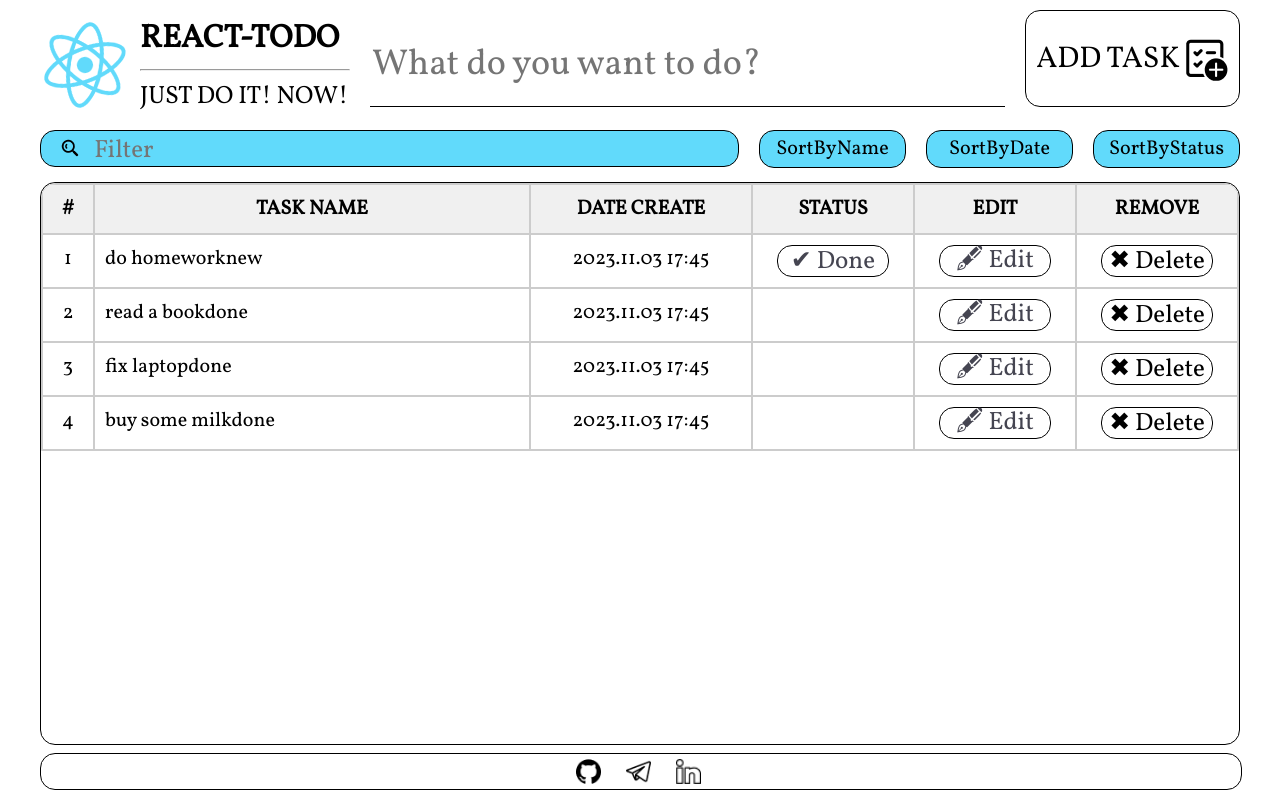
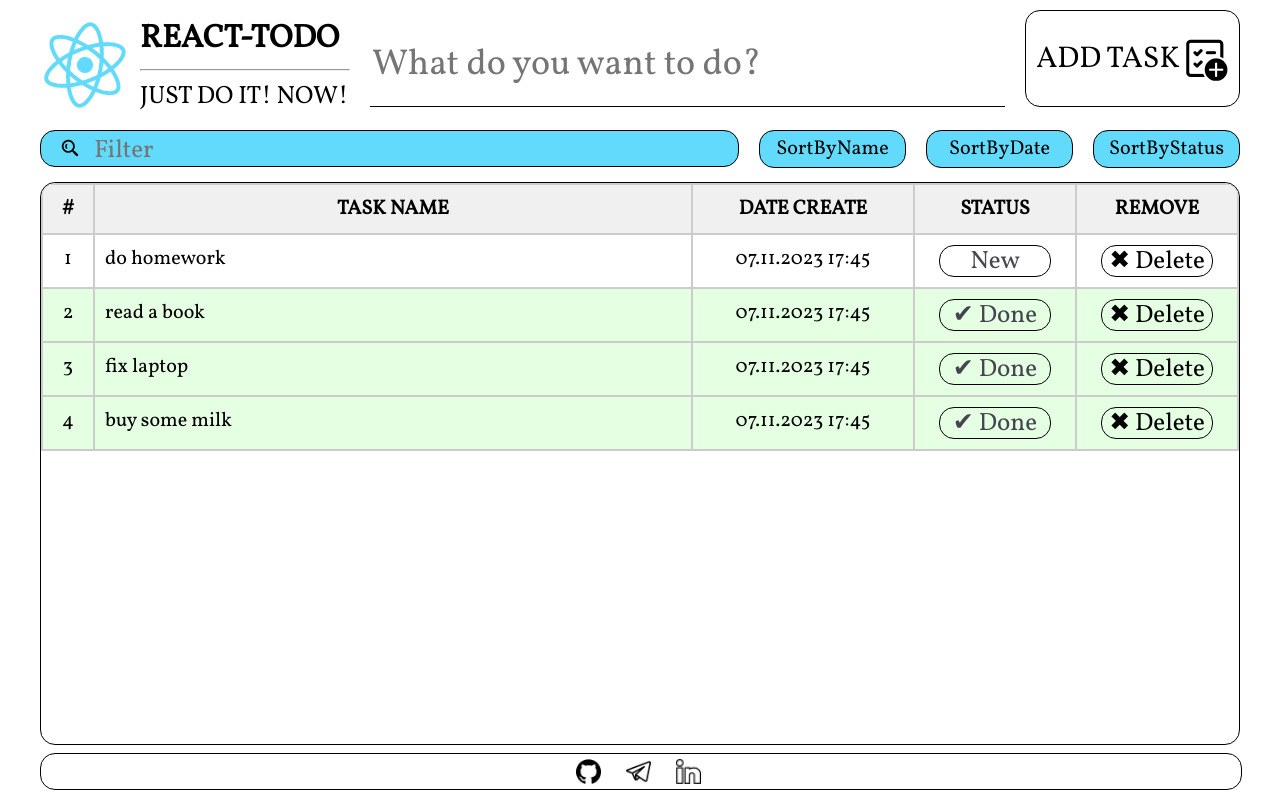
Before and after one commit to kingov-alexey/react-todo, a React (Create React App) app: page / in a window 1280 px wide. Built offline with nearby package versions, Linux system fonts and the light colour scheme.

Commit message:
feat: status change and refactor

```diff
--- a/src/App.js
+++ b/src/App.js
@@ -21,6 +21,7 @@ function App() {
     //ТО ПОЛНОСТЬЮ ПЕРЕЗАПИСЫВАЮ itemList
   }, []);
 
+  //CREATE ITEM
   const onAddClick = () => {
     if (inputTaskAddValue) {
       //формирую дату время
@@ -30,7 +31,7 @@ function App() {
       const day = String(currentDate.getDate()).padStart(2, "0");
       const hours = String(currentDate.getHours()).padStart(2, "0");
       const minutes = String(currentDate.getMinutes()).padStart(2, "0");
-      const formattedDate = `${year}.${month}.${day} ${hours}:${minutes}`;
+      const formattedDate = `${day}.${month}.${year} ${hours}:${minutes}`;
 
       //формирую id
       const id =
@@ -55,19 +56,32 @@ function App() {
         "Ваше текстовое поле пустое, перед добавлением его необходимо заполнить!"
       );
     }
+
     // 9. Данные списка должны сохраняться в Local Storage
     //(после перезагрузки страницы, все данные должны остаться на месте).
 
-    console.log(inputTaskAddValue);
+    console.log("inputTaskAddValue", inputTaskAddValue);
   };
+
+  //UPDATE ITEM
+  const updateItemById = (id, updatedItem) => {
+    const updatedItems = itemList.map((item) => {
+      if (item.id === id) {
+        // Если id совпадает, обновляем элемент
+        return { ...item, ...updatedItem };
+      }
+      return item;
+    });
+
+    setItemList(updatedItems);
+  };
+
   const onEditClick = () => {
     alert("was click onEditClick function in app.js");
   };
 
-  const onDoneClick = () => {
-    alert("was click onDoneClick function in app.js");
-    // 4. По нажатии кнопки выполнения,
-    // элемент списка должен подсветиться выполненным;
+  const onDoneClick = (id, newItem) => {
+    updateItemById(id, newItem);
   };
 
   const onDeleteClick = () => {
@@ -88,6 +102,7 @@ function App() {
 
   const onFilterTextChange = () => {
     // 8. Добавить фильтр списка по тексту;
+    alert("was change onSortByDateClick function in app.js");
   };
 
   return (
@@ -111,7 +126,11 @@ function App() {
         <div className="wrapper">
           <Header />
           <Filter />
-          <Main />
+          <Main
+            onDoneClick={onDoneClick}
+            onDeleteClick={onDeleteClick}
+            itemList={itemList}
+          />
           <Footer />
         </div>
       </AppContext.Provider>
--- a/src/components/Button/Button.jsx
+++ b/src/components/Button/Button.jsx
@@ -2,22 +2,19 @@ import React from "react";
 import styles from "./Button.module.css";
 
 function Button(props) {
-  // Button.jsx - рендерит разные кнопки
-  // props:
-  // className: string;
-  // text: string;
-  // onClick: function;
-
   const dynamicClassName = styles[props.className];
   const onClick = props.onClick;
 
-  const onClickButton = () => {
+  const handleOnClick = () => {
     onClick();
   };
   return (
     <>
-      <div className={dynamicClassName} onClick={onClickButton}>
-        {props.text}{props.className === 'buttonADD' && <div className={styles.buttonADDIcon}></div>}
+      <div className={dynamicClassName} onClick={handleOnClick}>
+        {props.text}
+        {props.className === "buttonADD" && (
+          <div className={styles.buttonADDIcon}></div>
+        )}
       </div>
     </>
   );
--- a/src/components/Input/Input.jsx
+++ b/src/components/Input/Input.jsx
@@ -15,7 +15,7 @@ function Input(props) {
   };
 
   const handleKeyDown = (e) => {
-    if (e.key === "Enter" && props.className != 'buttonADD') {
+    if (e.key === "Enter" && props.className != "buttonADD") {
       onAddClick();
     }
   };
--- a/src/components/Item/Item.jsx
+++ b/src/components/Item/Item.jsx
@@ -1,36 +1,67 @@
-import React from 'react';
-import styles from './Item.module.css';
-import Button from '../Button/Button';
-import { AppContext } from '../../App';
+import React from "react";
+import styles from "./Item.module.css";
+import Button from "../Button/Button";
+// import { AppContext } from "../../App";
 
 function Item(props) {
-  // Item.jsx - рендерит элемент списка
-  // props:
-  // id: string;
-  // text: string;
-  // date: string;
-  // onDoneClick: funcion;
-  // onDeleteClick: function;
+  // const { onDoneClick, onEditClick, onDeleteClick } =
+  //   React.useContext(AppContext);
 
-  // 3. Элемент списка должен содержать
-  // текст, дату (рандомную), кнопку выполнения и кнопку удаления;
+  const onDoneClick = props.onDoneClick;
+  const onDeleteClick = props.onDeleteClick;
 
-  const { onDoneClick, onEditClick, onDeleteClick } = React.useContext(AppContext);
+  const handleDoneClick = () => {
+    const newStatus = props.status === "done" ? "new" : "done";
+    const newItem = {
+      id: props.id,
+      titleTask: props.text,
+      date: props.date,
+      status: newStatus,
+    };
+    onDoneClick(props.id, newItem);
+  };
+
+  const handleDeleteClick = () => {
+    onDeleteClick();
+  };
+
+  // const handleEditClick = () => {
+  // };
 
   return (
     <>
-      <div className={styles.tableRow}>
+      <div
+        className={`${styles.tableRow} ${
+          props.status === "done" ? styles.greenBackground : ""
+        }`}
+      >
         <div className={styles.tableCell}>{props.id}</div>
-        <div className={styles.tableCell}>{props.text}{props.status}</div>
+        <div className={styles.tableCell}>{props.text}</div>
         <div className={styles.tableCell}>{props.date}</div>
-        <div className={styles.tableCell}>{props.status === 'done' ? '' : <Button text='✔ Done' className='buttonDone' onClick={onDoneClick} />}
-
+        <div className={styles.tableCell}>
+          {props.status === "done" ? (
+            <Button
+              text="✔ Done"
+              className="buttonDone"
+              onClick={handleDoneClick}
+            />
+          ) : (
+            <Button
+              text="New"
+              className="buttonDone"
+              onClick={handleDoneClick}
+            />
+          )}
         </div>
+        {/* <div className={styles.tableCell}>
+          <Button text='🖋 Edit' className='buttonEdit' onClick={handleEditClick} />
+        </div> */}
         <div className={styles.tableCell}>
-          <Button text='🖋 Edit' className='buttonEdit' onClick={onDoneClick} />
-        </div>
-        <div className={styles.tableCell}>
-          <Button text='✖ Delete' className='buttonDelete' onClick={onDeleteClick} />
+          <Button
+            text="✖ Delete"
+            className="buttonDelete"
+            onClick={handleDeleteClick}
+          />
         </div>
       </div>
     </>
--- a/src/components/Item/Item.module.css
+++ b/src/components/Item/Item.module.css
@@ -20,13 +20,20 @@
     justify-content: center;
 }
 
+.greenBackground {
+    background: rgba(165, 255, 157, 0.29);
+}
+
 .tableCell:nth-child(1) {
     max-width: 30px;
 }
 
+/* .tableCell:nth-child(2) {
+    max-width: 420px;
+    justify-content: start;
+} */
 .tableCell:nth-child(2) {
-    max-width: 420px;
-    /* align-items: start; */
+    max-width: 580px;
     justify-content: start;
 }
 
--- a/src/components/ItemList/ItemLIst.module.css
+++ b/src/components/ItemList/ItemLIst.module.css
@@ -49,6 +49,7 @@
     overflow: hidden;
     text-overflow: ellipsis;
 }
+
 .tableCellColor {
     flex: 1;
     padding: 10px;
@@ -63,8 +64,11 @@
     max-width: 30px;
 }
 
+/* .headerCell:nth-child(2) {
+    max-width: 420px;
+} */
 .headerCell:nth-child(2) {
-    max-width: 420px;
+    max-width: 580px;
 }
 
 .headerCell:nth-child(3) {
--- a/src/components/ItemList/ItemList.jsx
+++ b/src/components/ItemList/ItemList.jsx
@@ -3,8 +3,8 @@ import Item from "../Item/Item";
 import { AppContext } from "../../App";
 import styles from "./ItemLIst.module.css";
 
-function ItemList() {
-  const { itemList } = React.useContext(AppContext);
+function ItemList({ onDoneClick, onDeleteClick, itemList }) {
+  // const { itemList } = React.useContext(AppContext);
 
   return (
     <>
@@ -14,14 +14,22 @@ function ItemList() {
           <div className={styles.headerCell}>TASK NAME</div>
           <div className={styles.headerCell}>DATE CREATE</div>
           <div className={styles.headerCell}>STATUS</div>
-          <div className={styles.headerCell}>EDIT</div>
+          {/* <div className={styles.headerCell}>EDIT</div> */}
           <div className={styles.headerCell}>REMOVE</div>
         </div>
 
         <div className={styles.tableBody}>
           {itemList.map((el) => {
             return (
-              <Item key={el.id} id={el.id} text={el.titleTask} date={el.date} status={el.status}/>
+              <Item
+                key={el.id}
+                id={el.id}
+                text={el.titleTask}
+                onDoneClick={onDoneClick}
+                onDeleteClick={onDeleteClick}
+                date={el.date}
+                status={el.status}
+              />
             );
           })}
         </div>
--- a/src/data/mock-data.js
+++ b/src/data/mock-data.js
@@ -1,6 +1,6 @@
 export const mockData = [
-{ id: "1", titleTask: "do homework", date: "2023.11.03 17:45", status: 'new' },
-{ id: "2", titleTask: "read a book", date: "2023.11.03 17:45", status: 'done'},
-{ id: "3", titleTask: "fix laptop", date: "2023.11.03 17:45", status: 'done' },
-{ id: "4", titleTask: "buy some milk", date: "2023.11.03 17:45", status: 'done' }
+{ id: "1", titleTask: "do homework", date: "07.11.2023 17:45", status: 'new' },
+{ id: "2", titleTask: "read a book", date: "07.11.2023 17:45", status: 'done'},
+{ id: "3", titleTask: "fix laptop", date: "07.11.2023 17:45", status: 'done' },
+{ id: "4", titleTask: "buy some milk", date: "07.11.2023 17:45", status: 'done' }
 ]
--- a/src/views/Main/Main.jsx
+++ b/src/views/Main/Main.jsx
@@ -2,12 +2,16 @@ import React from "react";
 import styles from "./Main.module.css";
 import ItemList from "../../components/ItemList/ItemList";
 
-function Main() {
+function Main({ onDoneClick, onDeleteClick, itemList }) {
   return (
     <>
       <main className={styles.main}>
         <div className={styles.itemList}>
-          <ItemList />
+          <ItemList
+            onDoneClick={onDoneClick}
+            onDeleteClick={onDeleteClick}
+            itemList={itemList}
+          />
         </div>
       </main>
     </>
```
Also changed, not shown: !DOCS/!TZ-todoList checkList.md (added, +68 -0 lines), src/views/Filter/Filter.jsx (+16 -10 lines), src/views/Header/Header.jsx (+20 -16 lines), src/assets/images/logoText.png (deleted), 1 other file (tests, documents, lock files or other folders).
